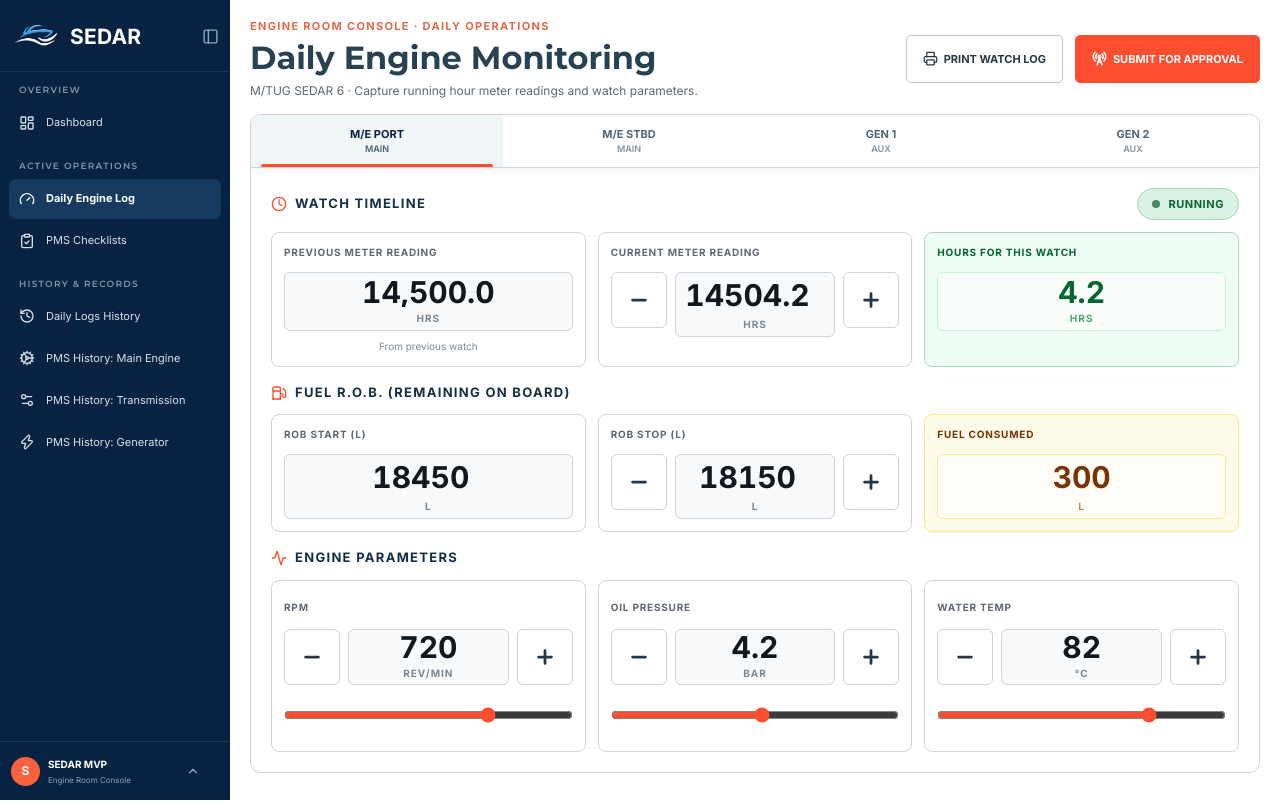
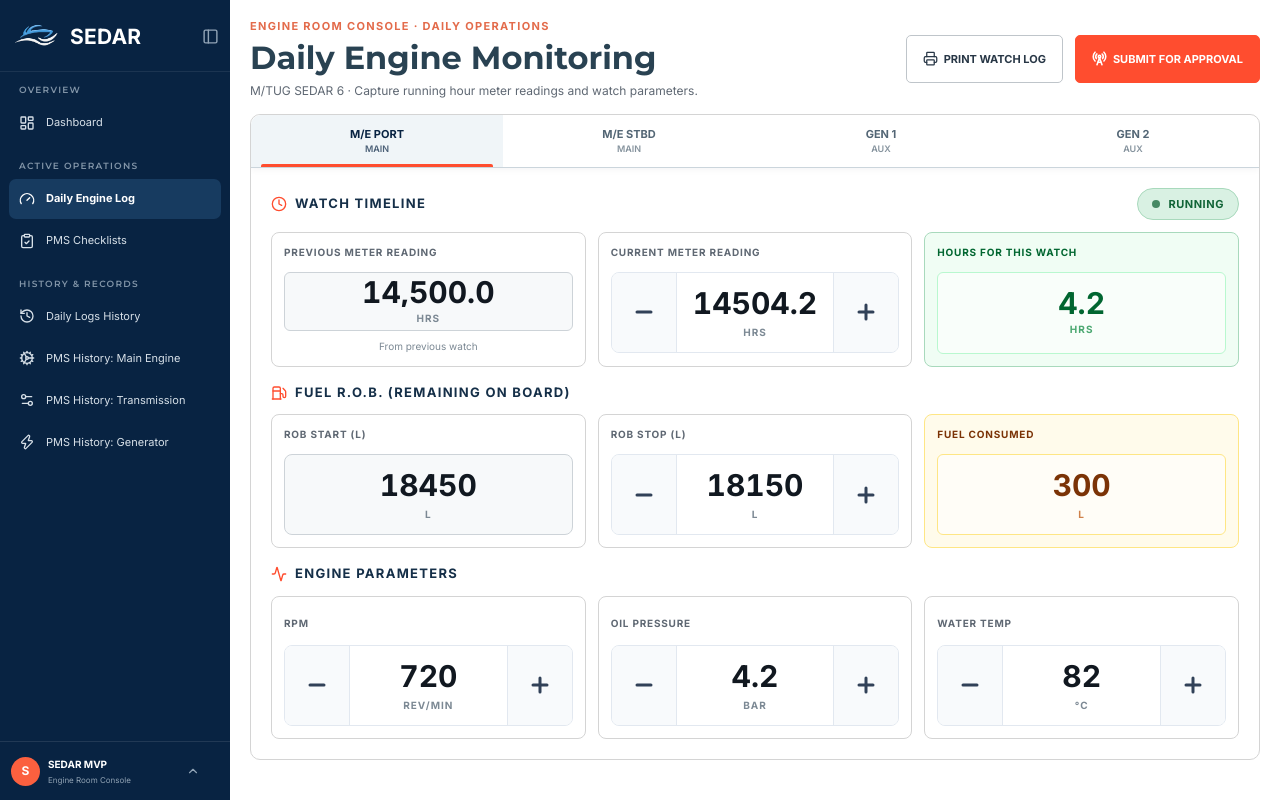
Before and after one commit to EdrianHernandez/sedar-layout, a React (Vite) app: page /chief-engineer/monitoring in a window 1280 px wide. Built offline with nearby package versions, Linux system fonts and the light colour scheme.

Commit message:
feat: enhance MetricStepper component with improved styling and input handling

```diff
--- a/src/components/chief-engineer/DailyEngineMonitorCard.tsx
+++ b/src/components/chief-engineer/DailyEngineMonitorCard.tsx
@@ -34,40 +34,41 @@ function MetricStepper({ label, unit, value, min, max, step, decimals = 0, onCha
   return (
     <div className="rounded-lg border border-[#d4d4d4] bg-white p-3">
       <span className="text-[10px] font-bold uppercase tracking-[.08em] text-[#5f6873]">{label}</span>
-      <div className="mt-3 flex items-stretch gap-2">
+      <div className="mt-3 flex flex-row items-stretch overflow-hidden rounded-lg border border-slate-200 bg-white">
         <button
           type="button"
           aria-label={`Decrease ${label}`}
           onClick={() => bump(-1)}
-          className="grid size-14 shrink-0 place-items-center rounded-md border border-[#cdd3d8] bg-white text-[#283746] transition hover:bg-[#f4f6f7] active:bg-[#eceff1]"
+          className="flex w-16 items-center justify-center bg-slate-50 text-slate-700 transition-colors hover:bg-slate-100 active:bg-slate-200"
         >
-          <Minus size={22} strokeWidth={3} />
+          <Minus size={24} strokeWidth={3} />
         </button>
-        <div className="flex min-w-0 flex-1 flex-col items-center justify-center rounded-md border border-[#cdd3d8] bg-[#f7f9fa] px-1">
-          <span className="truncate text-3xl font-black tabular-nums leading-none text-[#111820]">
-            {decimals > 0 ? value.toFixed(decimals) : value}
-          </span>
+        <div className="flex min-w-0 flex-1 flex-col items-center justify-center border-x border-slate-200 p-3 focus-within:border-[#4b718f]">
+          <input
+            type="number"
+            inputMode="decimal"
+            aria-label={label}
+            min={min}
+            max={max}
+            step={step}
+            value={value}
+            onChange={(event) => {
+              const next = Number(event.target.value)
+              onChange(Number.isFinite(next) && next >= 0 ? next : 0)
+            }}
+            className="no-number-spinner w-full bg-transparent text-center text-3xl font-black tabular-nums leading-none text-[#111820] outline-none"
+          />
           <span className="mt-1 text-[10px] font-bold uppercase tracking-widest text-[#7c8994]">{unit}</span>
         </div>
         <button
           type="button"
           aria-label={`Increase ${label}`}
           onClick={() => bump(1)}
-          className="grid size-14 shrink-0 place-items-center rounded-md border border-[#cdd3d8] bg-white text-[#283746] transition hover:bg-[#f4f6f7] active:bg-[#eceff1]"
+          className="flex w-16 items-center justify-center bg-slate-50 text-slate-700 transition-colors hover:bg-slate-100 active:bg-slate-200"
         >
-          <Plus size={22} strokeWidth={3} />
+          <Plus size={24} strokeWidth={3} />
         </button>
       </div>
-      <input
-        type="range"
-        aria-label={`${label} slider`}
-        min={min}
-        max={max}
-        step={step}
-        value={value}
-        onChange={(event) => onChange(roundTo(clamp(Number(event.target.value), min, max), decimals))}
-        className="mt-3 h-9 w-full cursor-pointer"
-      />
     </div>
   )
 }
@@ -135,7 +136,7 @@ export function DailyEngineMonitorCard({ log, onEngineChange, onUpdate }: DailyE
           <div className="mt-3 grid gap-3 sm:grid-cols-3">
             <div className="flex flex-col rounded-lg border border-[#d4d4d4] bg-white p-3">
               <span className="text-[10px] font-bold uppercase tracking-[.08em] text-[#5f6873]">Previous Meter Reading</span>
-              <div className="mt-3 flex min-h-14 flex-col items-center justify-center rounded-md border border-[#cdd3d8] bg-[#f7f9fa] px-1 py-1">
+              <div className="mt-3 flex min-h-14 flex-1 flex-col items-center justify-center rounded-md border border-[#cdd3d8] bg-[#f7f9fa] px-1 py-1">
                 <span className="truncate text-3xl font-black tabular-nums leading-none text-[#111820]">
                   {log.meterPrevious.toLocaleString('en-US', { minimumFractionDigits: 1, maximumFractionDigits: 1 })}
                 </span>
@@ -146,16 +147,16 @@ export function DailyEngineMonitorCard({ log, onEngineChange, onUpdate }: DailyE
 
             <div className="flex flex-col rounded-lg border border-[#d4d4d4] bg-white p-3">
               <span className="text-[10px] font-bold uppercase tracking-[.08em] text-[#5f6873]">Current Meter Reading</span>
-              <div className="mt-3 flex items-stretch gap-2">
+              <div className="mt-3 flex flex-row items-stretch overflow-hidden rounded-lg border border-slate-200 bg-white">
                 <button
                   type="button"
                   aria-label="Decrease current meter reading"
                   onClick={() => bumpMeter(-1)}
-                  className="grid size-14 shrink-0 place-items-center rounded-md border border-[#cdd3d8] bg-white text-[#283746] transition hover:bg-[#f4f6f7] active:bg-[#eceff1]"
+                  className="flex w-16 items-center justify-center bg-slate-50 text-slate-700 transition-colors hover:bg-slate-100 active:bg-slate-200"
                 >
-                  <Minus size={22} strokeWidth={3} />
+                  <Minus size={24} strokeWidth={3} />
                 </button>
-                <div className="flex min-w-0 flex-1 flex-col items-center justify-center rounded-md border border-[#cdd3d8] bg-[#f7f9fa] px-1 py-1 focus-within:border-[#4b718f]">
+                <div className="flex min-w-0 flex-1 flex-col items-center justify-center border-x border-slate-200 p-3 focus-within:border-[#4b718f]">
                   <input
                     type="number"
                     inputMode="decimal"
@@ -167,7 +168,7 @@ export function DailyEngineMonitorCard({ log, onEngineChange, onUpdate }: DailyE
                       const next = Number(event.target.value)
                       onUpdate({ ...log, meterCurrent: Number.isFinite(next) && next >= 0 ? next : 0 })
                     }}
-                    className="w-full bg-transparent text-center text-3xl font-black tabular-nums leading-none text-[#111820] outline-none"
+                    className="no-number-spinner w-full bg-transparent text-center text-3xl font-black tabular-nums leading-none text-[#111820] outline-none"
                   />
                   <span className="mt-1 text-[10px] font-bold uppercase tracking-widest text-[#7c8994]">HRS</span>
                 </div>
@@ -175,16 +176,16 @@ export function DailyEngineMonitorCard({ log, onEngineChange, onUpdate }: DailyE
                   type="button"
                   aria-label="Increase current meter reading"
                   onClick={() => bumpMeter(1)}
-                  className="grid size-14 shrink-0 place-items-center rounded-md border border-[#cdd3d8] bg-white text-[#283746] transition hover:bg-[#f4f6f7] active:bg-[#eceff1]"
+                  className="flex w-16 items-center justify-center bg-slate-50 text-slate-700 transition-colors hover:bg-slate-100 active:bg-slate-200"
                 >
-                  <Plus size={22} strokeWidth={3} />
+                  <Plus size={24} strokeWidth={3} />
                 </button>
               </div>
             </div>
 
             <div className="flex flex-col rounded-lg border border-[#a8d9bc] bg-green-50 p-3 text-green-800">
               <span className="text-[10px] font-bold uppercase tracking-[.08em]">Hours for this Watch</span>
-              <div className="mt-3 flex min-h-14 flex-col items-center justify-center rounded-md border border-green-200 bg-white/60 px-1 py-1">
+              <div className="mt-3 flex min-h-14 flex-1 flex-col items-center justify-center rounded-md border border-green-200 bg-white/60 px-1 py-1">
                 <strong className="text-3xl font-black tabular-nums leading-none">{watchHours.toFixed(1)}</strong>
                 <span className="mt-1 text-[10px] font-bold uppercase tracking-widest text-green-700/70">HRS</span>
               </div>
@@ -201,7 +202,7 @@ export function DailyEngineMonitorCard({ log, onEngineChange, onUpdate }: DailyE
           <div className="mt-3 grid gap-3 sm:grid-cols-3">
             <div className="flex flex-col rounded-lg border border-[#d4d4d4] bg-white p-3">
               <span className="text-[10px] font-bold uppercase tracking-[.08em] text-[#5f6873]">ROB Start (L)</span>
-              <div className="mt-3 flex min-h-14 flex-col items-center justify-center rounded-md border border-[#cdd3d8] bg-[#f7f9fa] px-1 py-1 focus-within:border-[#4b718f]">
+              <div className="mt-3 flex min-h-14 flex-1 flex-col items-center justify-center rounded-lg border border-[#cdd3d8] bg-[#f7f9fa] px-1 py-1 focus-within:border-[#4b718f]">
                 <input
                   type="number"
                   inputMode="numeric"
@@ -213,7 +214,7 @@ export function DailyEngineMonitorCard({ log, onEngineChange, onUpdate }: DailyE
                     const next = Number(event.target.value)
                     onUpdate({ ...log, fuelRobStart: Number.isFinite(next) && next >= 0 ? next : 0 })
                   }}
-                  className="w-full bg-transparent text-center text-3xl font-black tabular-nums leading-none text-[#111820] outline-none"
+                  className="no-number-spinner w-full bg-transparent text-center text-3xl font-black tabular-nums leading-none text-[#111820] outline-none"
                 />
                 <span className="mt-1 text-[10px] font-bold uppercase tracking-widest text-[#7c8994]">L</span>
               </div>
@@ -221,16 +222,16 @@ export function DailyEngineMonitorCard({ log, onEngineChange, onUpdate }: DailyE
 
             <div className="flex flex-col rounded-lg border border-[#d4d4d4] bg-white p-3">
               <span className="text-[10px] font-bold uppercase tracking-[.08em] text-[#5f6873]">ROB Stop (L)</span>
-              <div className="mt-3 flex items-stretch gap-2">
+              <div className="mt-3 flex flex-row items-stretch overflow-hidden rounded-lg border border-slate-200 bg-white">
                 <button
                   type="button"
                   aria-label="Decrease ROB stop"
                   onClick={() => bumpRobStop(-1)}
-                  className="grid size-14 shrink-0 place-items-center rounded-md border border-[#cdd3d8] bg-white text-[#283746] transition hover:bg-[#f4f6f7] active:bg-[#eceff1]"
+                  className="flex w-16 items-center justify-center bg-slate-50 text-slate-700 transition-colors hover:bg-slate-100 active:bg-slate-200"
                 >
-                  <Minus size={22} strokeWidth={3} />
+                  <Minus size={24} strokeWidth={3} />
                 </button>
-                <div className="flex min-w-0 flex-1 flex-col items-center justify-center rounded-md border border-[#cdd3d8] bg-[#f7f9fa] px-1 py-1 focus-within:border-[#4b718f]">
+                <div className="flex min-w-0 flex-1 flex-col items-center justify-center border-x border-slate-200 p-3 focus-within:border-[#4b718f]">
                   <input
                     type="number"
                     inputMode="numeric"
@@ -242,7 +243,7 @@ export function DailyEngineMonitorCard({ log, onEngineChange, onUpdate }: DailyE
                       const next = Number(event.target.value)
                       onUpdate({ ...log, fuelRobStop: Number.isFinite(next) && next >= 0 ? next : 0 })
                     }}
-                    className="w-full bg-transparent text-center text-3xl font-black tabular-nums leading-none text-[#111820] outline-none"
+                    className="no-number-spinner w-full bg-transparent text-center text-3xl font-black tabular-nums leading-none text-[#111820] outline-none"
                   />
                   <span className="mt-1 text-[10px] font-bold uppercase tracking-widest text-[#7c8994]">L</span>
                 </div>
@@ -250,16 +251,16 @@ export function DailyEngineMonitorCard({ log, onEngineChange, onUpdate }: DailyE
                   type="button"
                   aria-label="Increase ROB stop"
                   onClick={() => bumpRobStop(1)}
-                  className="grid size-14 shrink-0 place-items-center rounded-md border border-[#cdd3d8] bg-white text-[#283746] transition hover:bg-[#f4f6f7] active:bg-[#eceff1]"
+                  className="flex w-16 items-center justify-center bg-slate-50 text-slate-700 transition-colors hover:bg-slate-100 active:bg-slate-200"
                 >
-                  <Plus size={22} strokeWidth={3} />
+                  <Plus size={24} strokeWidth={3} />
                 </button>
               </div>
             </div>
 
             <div className="flex flex-col rounded-lg border border-amber-200 bg-amber-50 p-3 text-amber-900">
               <span className="text-[10px] font-bold uppercase tracking-[.08em]">Fuel Consumed</span>
-              <div className="mt-3 flex min-h-14 flex-col items-center justify-center rounded-md border border-amber-200 bg-white/60 px-1 py-1">
+              <div className="mt-3 flex min-h-14 flex-1 flex-col items-center justify-center rounded-md border border-amber-200 bg-white/60 px-1 py-1">
                 <strong className="text-3xl font-black tabular-nums">{consumption.toLocaleString()}</strong>
                 <span className="mt-1 text-[10px] font-bold uppercase tracking-widest text-amber-700/70">L</span>
               </div>
```
Also changed, not shown: src/index.css.
